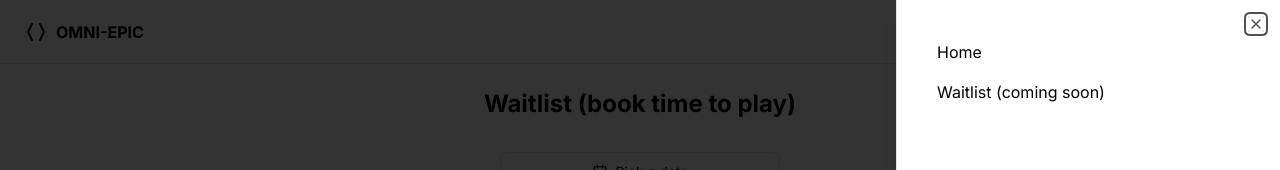
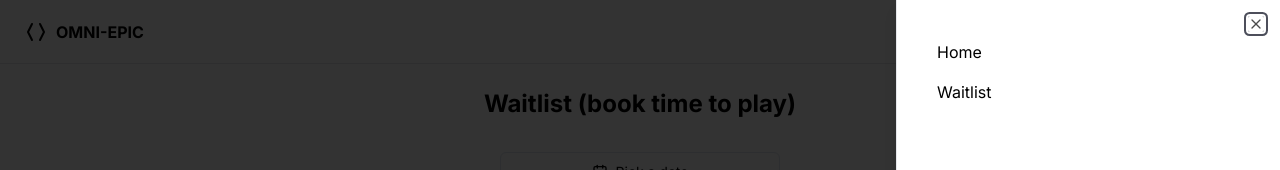
Before and after one commit to justrach/omni-epic, a Next.js app: page /waitlist in a window 1280 px wide. Both pictures are taken after a click on the button "Toggle navigation menu". Shown: the top 170 px of the page. Built offline with nearby package versions, Linux system fonts and the light colour scheme.

Commit message:
minor edit

```diff
--- a/src/app/page.tsx
+++ b/src/app/page.tsx
@@ -30,7 +30,7 @@ export default function Home() {
         <SheetContent side="right">
           <div className="grid gap-4 p-4">
             <Link href="/">Home</Link>
-            <Link href="/waitlist">Waitlist (coming soon)</Link>
+            <Link href="/waitlist">Waitlist</Link>
           </div>
         </SheetContent>
       </Sheet>
--- a/src/app/waitlist/page.tsx
+++ b/src/app/waitlist/page.tsx
@@ -29,7 +29,7 @@ export default function WaitList(){
         <SheetContent side="right">
           <div className="grid gap-4 p-4">
             <Link href="/">Home</Link>
-            <Link href="/waitlist">Waitlist (coming soon)</Link>
+            <Link href="/waitlist">Waitlist</Link>
           </div>
         </SheetContent>
       </Sheet>
```
